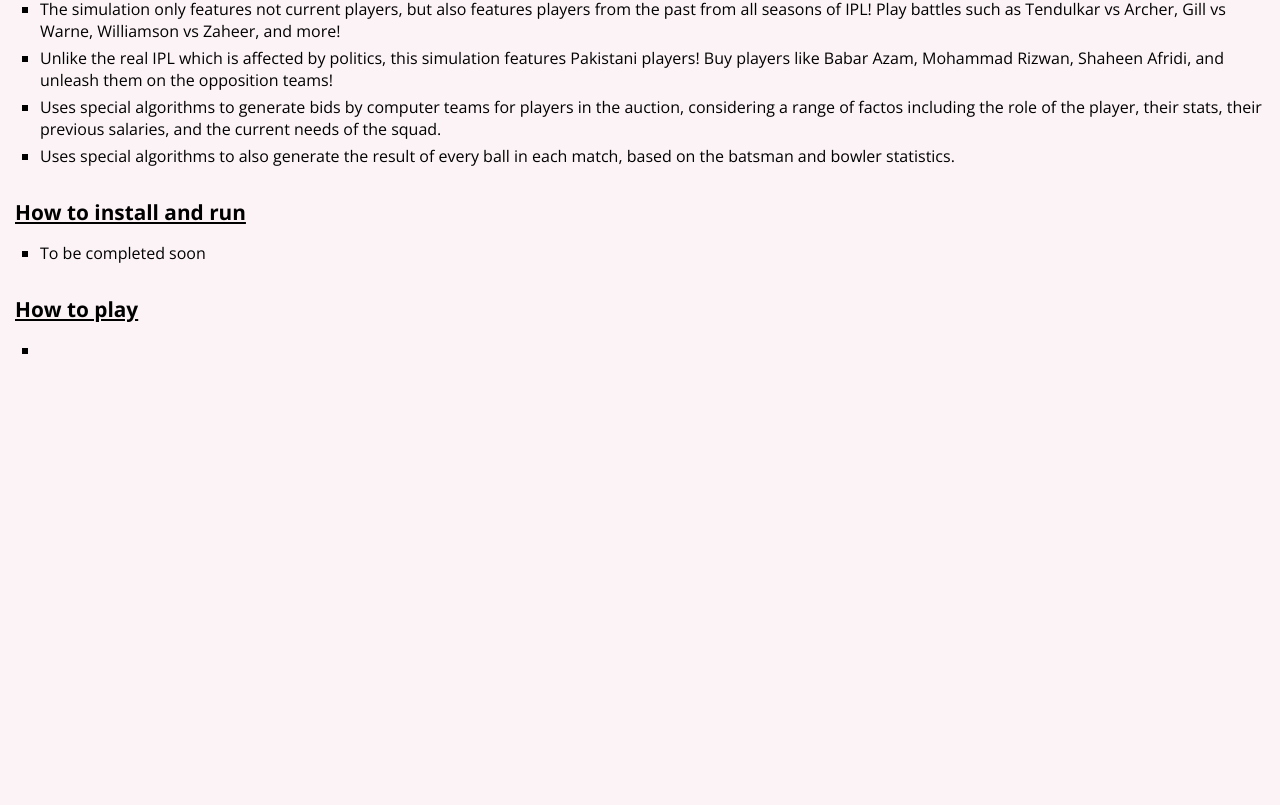
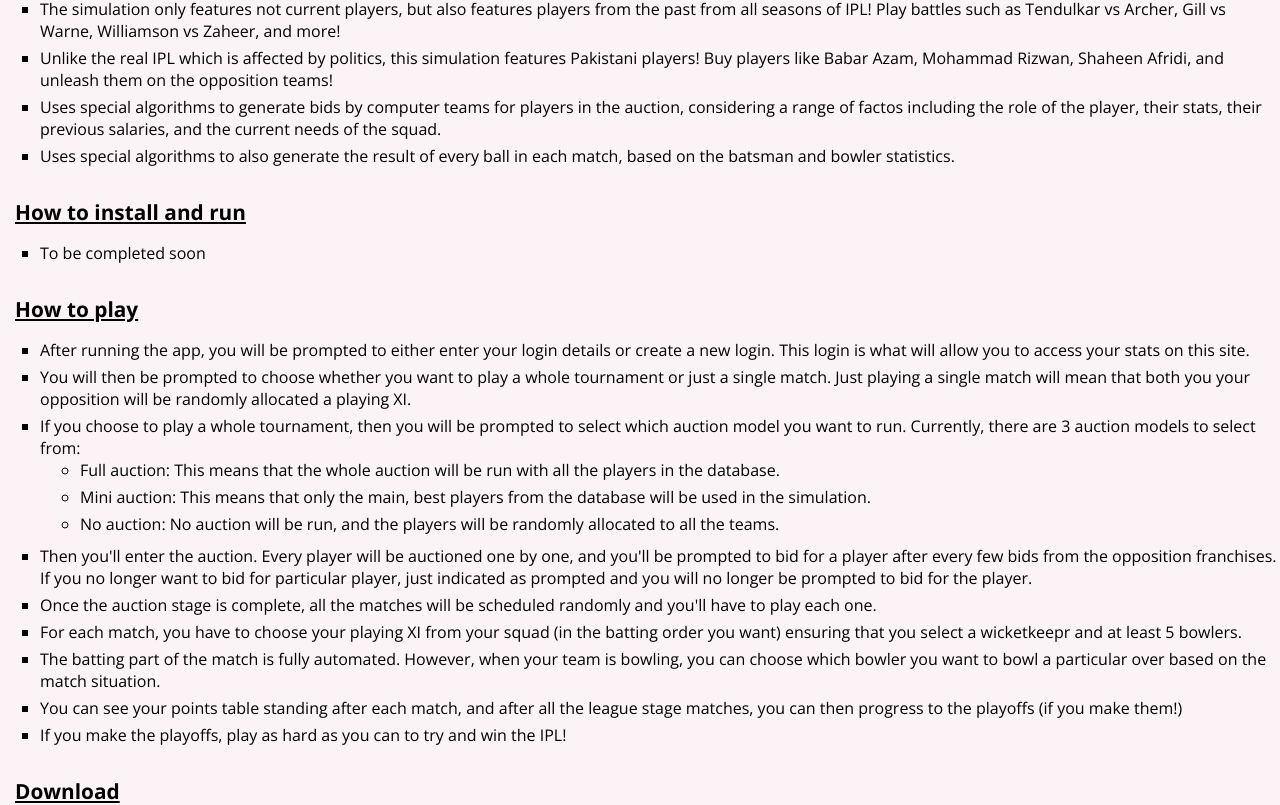
Before and after one commit to KW781/IPLSimulationDashboard, a React (Create React App) app: page / in a window 1280 px wide. Shown: the part 335-1140 px from the top of the page. Before the commit the page ends 800 px from the top, so only its background shows below. Built offline with nearby package versions, Linux system fonts and the light colour scheme.

Commit message:
Completed how to play section in home page

```diff
--- a/src/pages/HomePage.js
+++ b/src/pages/HomePage.js
@@ -68,9 +68,71 @@
       <body>
         <ul className={classes.ul}>
           <li>
+          After running the app, you will be prompted to either enter your
+          login details or create a new login. This login is what will allow
+          you to access your stats on this site.
+          </li>
+          <li>
+          You will then be prompted to choose whether you want to play a whole
+          tournament or just a single match. Just playing a single match will
+          mean that both you your opposition will be randomly allocated a
+          playing XI.
+          </li>
+          <li>
+          If you choose to play a whole tournament, then you will be prompted
+          to select which auction model you want to run. Currently, there are
+          3 auction models to select from:
+            <ul>
+              <li>
+              Full auction: This means that the whole auction will be run with
+              all the players in the database.
+              </li>
+              <li>
+              Mini auction: This means that only the main, best players from the
+              database will be used in the simulation.
+              </li>
+              <li>
+              No auction: No auction will be run, and the players will be
+              randomly allocated to all the teams.
+              </li>
+            </ul>
+          </li>
+          <li>
+          Then you'll enter the auction. Every player will be auctioned one by
+          one, and you'll be prompted to bid for a player after every
+          few bids from the opposition franchises. If you no longer want to bid
+          for particular player, just indicated as prompted and you will no
+          longer be prompted to bid for the player.
+          </li>
+          <li>
+          Once the auction stage is complete, all the matches will be scheduled
+          randomly and you'll have to play each one.
+          </li>
+          <li>
+          For each match, you have to choose your playing XI from your squad
+          (in the batting order you want) ensuring that you select a
+          wicketkeepr and at least 5 bowlers.
+          </li>
+          <li>
+          The batting part of the match is fully automated. However, when your
+          team is bowling, you can choose which bowler you want to bowl a
+          particular over based on the match situation.
+          </li>
+          <li>
+          You can see your points table standing after each match, and after all
+          the league stage matches, you can then progress to the playoffs (if
+          you make them!)
+          </li>
+          <li>
+          If you make the playoffs, play as hard as you can to try and win the
+          IPL!
           </li>
         </ul>
       </body>
+
+      <header className={classes.generalHeading}>
+        Download
+      </header>
     </div>
 
   );
```
